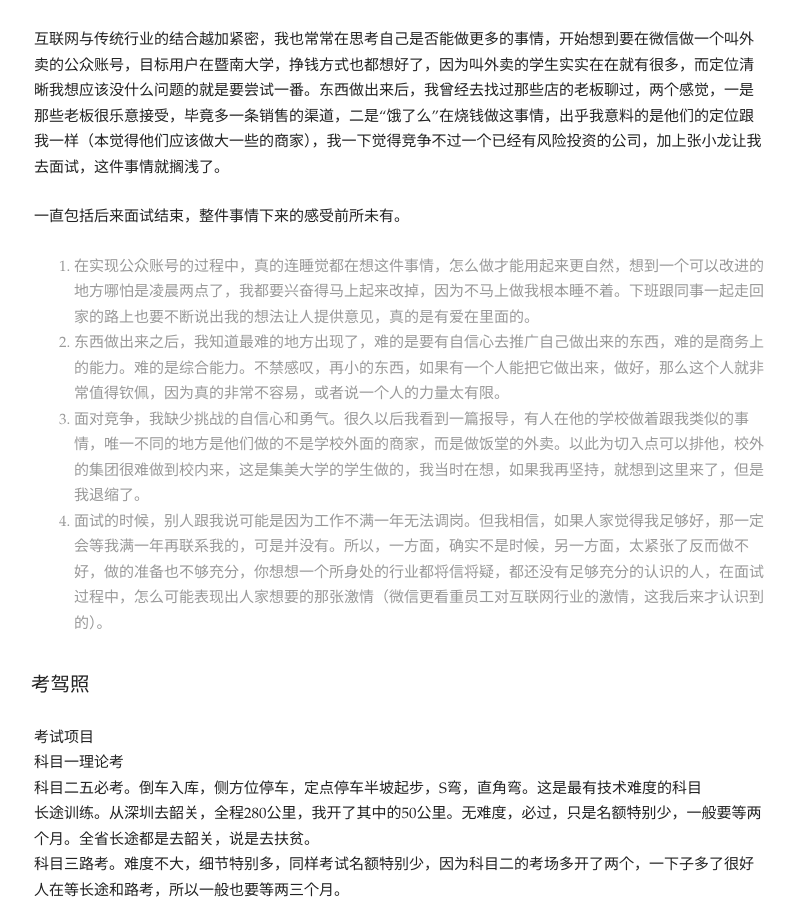
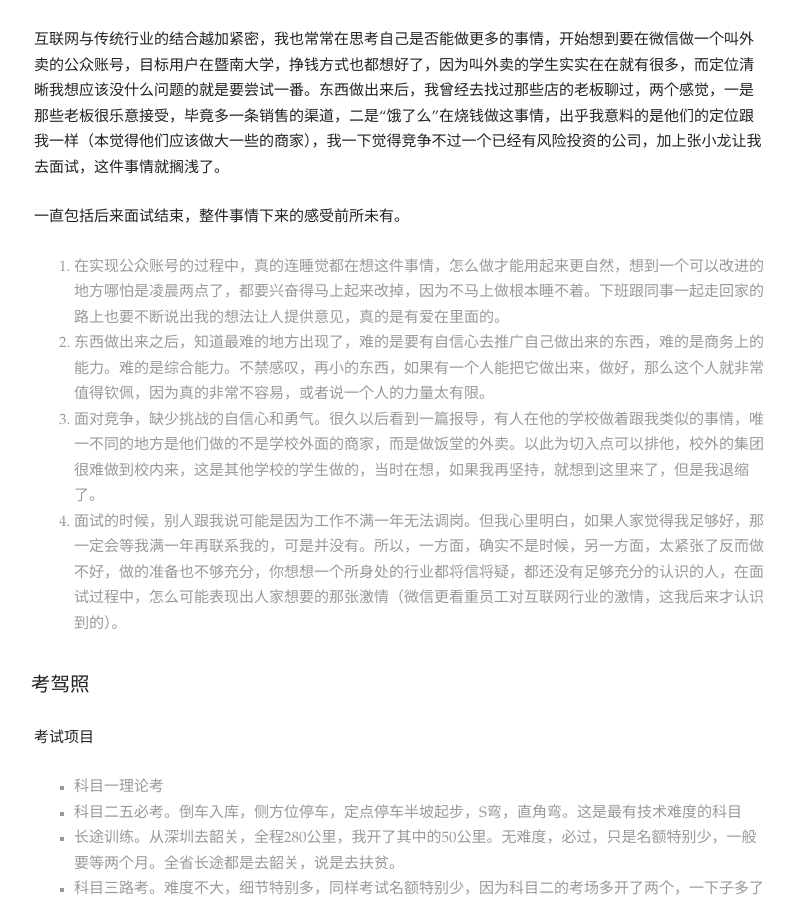
Before and after one commit to kenshinlin/archives, a Jekyll site: the page built from _posts/2014-2-6-a-new-year.md, in a window 1280 px wide and 900 px high, scrolled down 733 px. Shown: the whole window, without its empty margins (239-1034 px from the left). Built offline with Jekyll 4.4.1, drawn with Linux system fonts in a browser that asks for light colours; comment, search, counter and statistics services are not loaded; some of the changed text lies outside the part shown.

Commit message:
Update 2014-2-6-a-new-year.md

```diff
--- a/_posts/2014-2-6-a-new-year.md
+++ b/_posts/2014-2-6-a-new-year.md
@@ -19,18 +19,19 @@ title:  2013这一年
 
 一直包括后来面试结束，整件事情下来的感受前所未有。
 
-1. 在实现公众账号的过程中，真的连睡觉都在想这件事情，怎么做才能用起来更自然，想到一个可以改进的地方哪怕是凌晨两点了，我都要兴奋得马上起来改掉，因为不马上做我根本睡不着。下班跟同事一起走回家的路上也要不断说出我的想法让人提供意见，真的是有爱在里面的。
-2. 东西做出来之后，我知道最难的地方出现了，难的是要有自信心去推广自己做出来的东西，难的是商务上的能力。难的是综合能力。不禁感叹，再小的东西，如果有一个人能把它做出来，做好，那么这个人就非常值得钦佩，因为真的非常不容易，或者说一个人的力量太有限。
-3. 面对竞争，我缺少挑战的自信心和勇气。很久以后我看到一篇报导，有人在他的学校做着跟我类似的事情，唯一不同的地方是他们做的不是学校外面的商家，而是做饭堂的外卖。以此为切入点可以排他，校外的集团很难做到校内来，这是集美大学的学生做的，我当时在想，如果我再坚持，就想到这里来了，但是我退缩了。
-4. 面试的时候，别人跟我说可能是因为工作不满一年无法调岗。但我相信，如果人家觉得我足够好，那一定会等我满一年再联系我的，可是并没有。所以，一方面，确实不是时候，另一方面，太紧张了反而做不好，做的准备也不够充分，你想想一个所身处的行业都将信将疑，都还没有足够充分的认识的人，在面试过程中，怎么可能表现出人家想要的那张激情（微信更看重员工对互联网行业的激情，这我后来才认识到的）。
+1. 在实现公众账号的过程中，真的连睡觉都在想这件事情，怎么做才能用起来更自然，想到一个可以改进的地方哪怕是凌晨两点了，都要兴奋得马上起来改掉，因为不马上做根本睡不着。下班跟同事一起走回家的路上也要不断说出我的想法让人提供意见，真的是有爱在里面的。
+2. 东西做出来之后，知道最难的地方出现了，难的是要有自信心去推广自己做出来的东西，难的是商务上的能力。难的是综合能力。不禁感叹，再小的东西，如果有一个人能把它做出来，做好，那么这个人就非常值得钦佩，因为真的非常不容易，或者说一个人的力量太有限。
+3. 面对竞争，缺少挑战的自信心和勇气。很久以后看到一篇报导，有人在他的学校做着跟我类似的事情，唯一不同的地方是他们做的不是学校外面的商家，而是做饭堂的外卖。以此为切入点可以排他，校外的集团很难做到校内来，这是其他学校的学生做的，当时在想，如果我再坚持，就想到这里来了，但是我退缩了。
+4. 面试的时候，别人跟我说可能是因为工作不满一年无法调岗。但我心里明白，如果人家觉得我足够好，那一定会等我满一年再联系我的，可是并没有。所以，一方面，确实不是时候，另一方面，太紧张了反而做不好，做的准备也不够充分，你想想一个所身处的行业都将信将疑，都还没有足够充分的认识的人，在面试过程中，怎么可能表现出人家想要的那张激情（微信更看重员工对互联网行业的激情，这我后来才认识到的）。
 
 ##考驾照
-考试项目<br />
-科目一理论考<br />
-科目二五必考。倒车入库，侧方位停车，定点停车半坡起步，S弯，直角弯。这是最有技术难度的科目<br />
-长途训练。从深圳去韶关，全程280公里，我开了其中的50公里。无难度，必过，只是名额特别少，一般要等两个月。全省长途都是去韶关，说是去扶贫。<br />
-科目三路考。难度不大，细节特别多，同样考试名额特别少，因为科目二的考场多开了两个，一下子多了很好人在等长途和路考，所以一般也要等两三个月。<br />
-科目四理论考
+考试项目
+
++ 科目一理论考
++ 科目二五必考。倒车入库，侧方位停车，定点停车半坡起步，S弯，直角弯。这是最有技术难度的科目
++ 长途训练。从深圳去韶关，全程280公里，我开了其中的50公里。无难度，必过，只是名额特别少，一般要等两个月。全省长途都是去韶关，说是去扶贫。
++ 科目三路考。难度不大，细节特别多，同样考试名额特别少，因为科目二的考场多开了两个，一下子多了很好人在等长途和路考，所以一般也要等两三个月。<br />
++ 科目四理论考
 
 2012年10月份，在学费上涨的前几天报了名学费3880（当时深圳的价格真便宜，现在已经6800了）。2013年5月份开始准备考理论考，考完练了科目二1个多月，平均下来一周练一次。7月到10月间暂停去练车，主要是每周那样练，不知道什么时候是头，毫无可以考试的迹象，懒得再去了。
 
```
Also changed, not shown: other parts of _posts/2014-2-6-a-new-year.md (+1 -0 lines).
